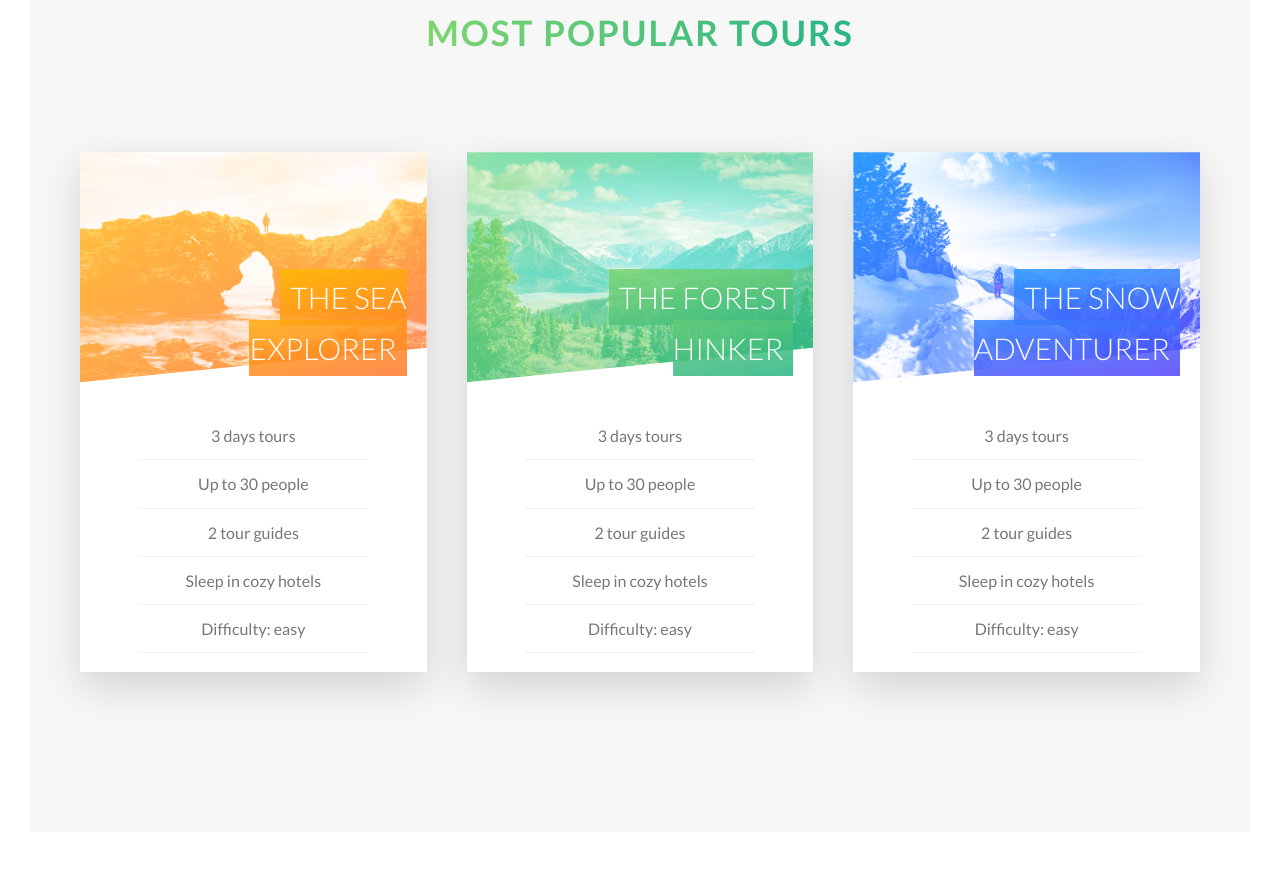
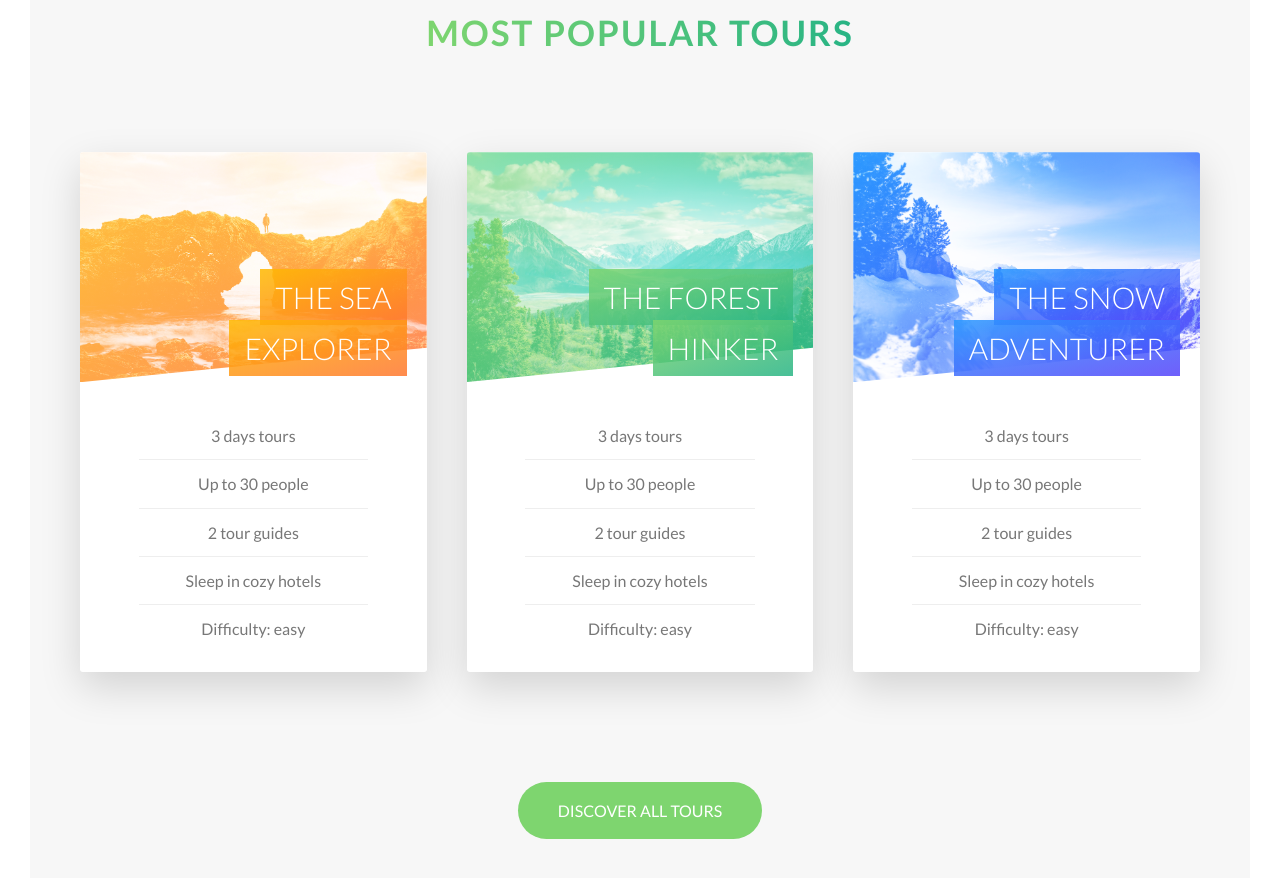
Before and after one commit to clementbouly/CSS-Formation, a website: page Natours/index.html in a window 1280 px wide. Shown: the part 2388-3266 px from the top of the page. Drawn offline with Linux system fonts and the light colour scheme.

Commit message:
style(section-tours): Add button and clean CSS
New button Discover Tour at the end of the section

 Use grid to center
card--back elements

```diff
--- a/Natours/index.html
+++ b/Natours/index.html
@@ -220,6 +220,9 @@
             </div>
           </div>
         </div>
+        <div class="u-center-text u-margin-top-big">
+          <a href="#" class="btn btn--green">discover all tours</a>
+        </div>
       </section>
     </main>
 
--- a/Natours/saas/base/_utils.scss
+++ b/Natours/saas/base/_utils.scss
@@ -12,3 +12,14 @@
 .u-margin-bottom-small{
     margin-bottom: 2rem;
 }
+
+.u-margin-top-big{
+    margin-top: 10rem;
+}
+
+.u-margin-top-medium{
+    margin-top: 4rem;
+}
+.u-margin-top-small{
+    margin-top: 2rem;
+}
--- a/Natours/saas/components/_buttons.scss
+++ b/Natours/saas/components/_buttons.scss
@@ -2,6 +2,7 @@
 
 
 .btn {
+
   &:link,
   &:visited {
     text-transform: uppercase;
@@ -27,6 +28,19 @@
   &--white {
     background-color: variables.$color-white;
     color: variables.$color-grey-dark;
+
+    &::after {
+      background-color: variables.$color-white;
+    }
+  }
+
+  &--green {
+    background-color: variables.$color-primary-light;
+    color: variables.$color-white;
+
+    &::after {
+      background-color: variables.$color-primary-light;
+    }
   }
 
   &::after {
@@ -39,7 +53,6 @@
     top: 0;
     left: 0;
     z-index: -1;
-      background-color: variables.$color-white;
     transition: all 0.4s;
   }
 
@@ -54,7 +67,7 @@
   }
 }
 
-  .btn-text{
+.btn-text {
   display: inline-block;
   font-size: 1.6rem;
   padding: .8rem;
@@ -63,7 +76,7 @@
   text-decoration: none;
   border-bottom: 1px solid variables.$color-primary-light;
 
-    &:hover{
+  &:hover {
     transform: translateY(-.2rem);
     box-shadow: 0 .5rem 1rem rgba(variables.$color-black, 0.2);
     border-radius: .5rem;
@@ -71,7 +84,7 @@
     color: white;
   }
 
-    &:active{
+  &:active {
     transform: translate(0);
   }
 }
--- a/Natours/saas/components/_card.scss
+++ b/Natours/saas/components/_card.scss
@@ -10,7 +10,8 @@
   &__side {
     height: 52rem;
     box-shadow: 0 1.5rem 4rem rgba(0, 0, 0, 0.15);
-
+    border-radius: .3rem;
+    overflow: hidden;
     position: absolute;
     top: 0;
     left: 0;
@@ -25,16 +26,19 @@
 
     &--back {
       transform: rotateY(180deg);
+      display: grid;
+      place-content: center;
+
       &-1 {
         background-image: linear-gradient(to right bottom, #ffb900, #ff7730);
       }
+
       &-2 {
-        background-image: linear-gradient(
-          to right bottom,
+        background-image: linear-gradient(to right bottom,
             variables.$color-primary-light,
-          variables.$color-primary-dark
-        );
+            variables.$color-primary-dark );
       }
+
       &-3 {
         background-image: linear-gradient(to right bottom, #2998ff, #5643fa);
       }
@@ -44,6 +48,7 @@
   &:hover &__side--front {
     transform: rotateY(-180deg);
   }
+
   &:hover &__side--back {
     transform: rotateY(0);
   }
@@ -58,14 +63,14 @@
       background-image: linear-gradient(to right bottom, #ffb900, #ff7730),
         url(../img/nat-5.jpg);
     }
+
     &--2 {
-      background-image: linear-gradient(
-          to right bottom,
+      background-image: linear-gradient(to right bottom,
           variables.$color-primary-light,
-          variables.$color-primary-dark
-        ),
+          variables.$color-primary-dark ),
         url(../img/nat-6.jpg);
     }
+
     &--3 {
       background-image: linear-gradient(to right bottom, #2998ff, #5643fa),
         url(../img/nat-7.jpg);
@@ -83,30 +88,28 @@
     position: absolute;
     top: 12rem;
     right: 2rem;
+  }
 
-    &-span {
-      padding: 1rem;
+  &__heading-span {
+    padding: 1rem 1.5rem;
+    box-decoration-break: clone;
+
     &-1 {
-        background-image: linear-gradient(
-          to right bottom,
+      background-image: linear-gradient(to right bottom,
           rgba(#ffb900, 0.85),
-          rgba(#ff7730, 0.85)
-        );
+          rgba(#ff7730, 0.85));
     }
+
     &-2 {
-        background-image: linear-gradient(
-          to right bottom,
+      background-image: linear-gradient(to right bottom,
           rgba(variables.$color-primary-light, 0.85),
-          rgba(variables.$color-primary-dark, 0.85)
-        );
+          rgba(variables.$color-primary-dark, 0.85));
     }
+
     &-3 {
-        background-image: linear-gradient(
-          to right bottom,
+      background-image: linear-gradient(to right bottom,
           rgba(#2998ff, 0.85),
-          rgba(#5643fa, 0.85)
-        );
-      }
+          rgba(#5643fa, 0.85));
     }
   }
 
@@ -117,23 +120,21 @@
       list-style: none;
       width: 80%;
       margin: 0 auto;
-    }
 
       li {
         text-align: center;
         font-size: 1.6rem;
         padding: 1rem;
+
+        &:not(:last-child) {
           border-bottom: 0.1rem solid #eee;
+        }
+      }
     }
   }
 
   &__cta {
-    position: absolute;
-    top: 50%;
-    left: 50%;
-    transform: translate(-50%, -50%);
     text-align: center;
-    width: 90%;
   }
 
   &__price {
```
Also changed, not shown: Natours/saas/main.css, 1 other file. Lines whose indentation alone changed are shown as unchanged.
